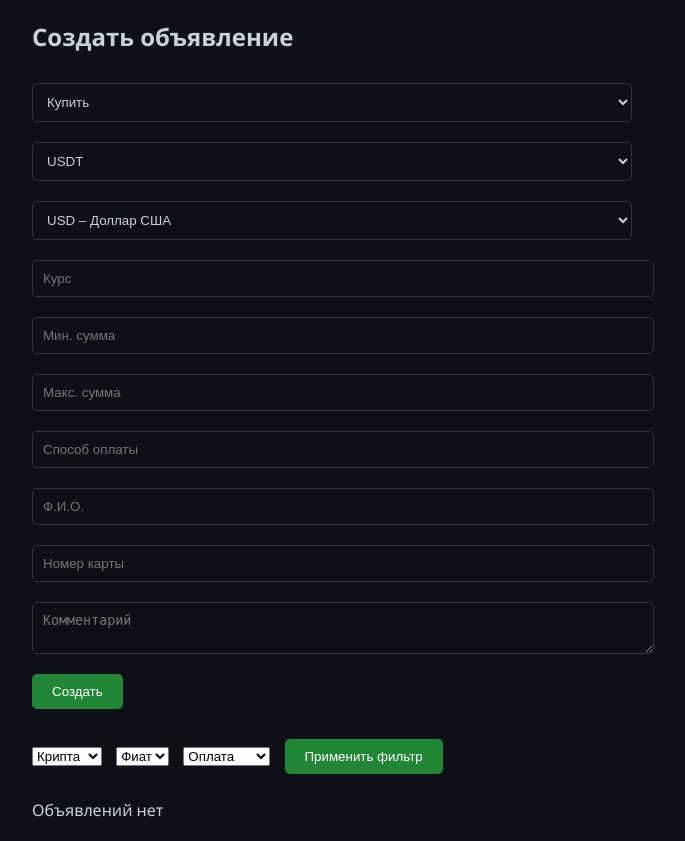
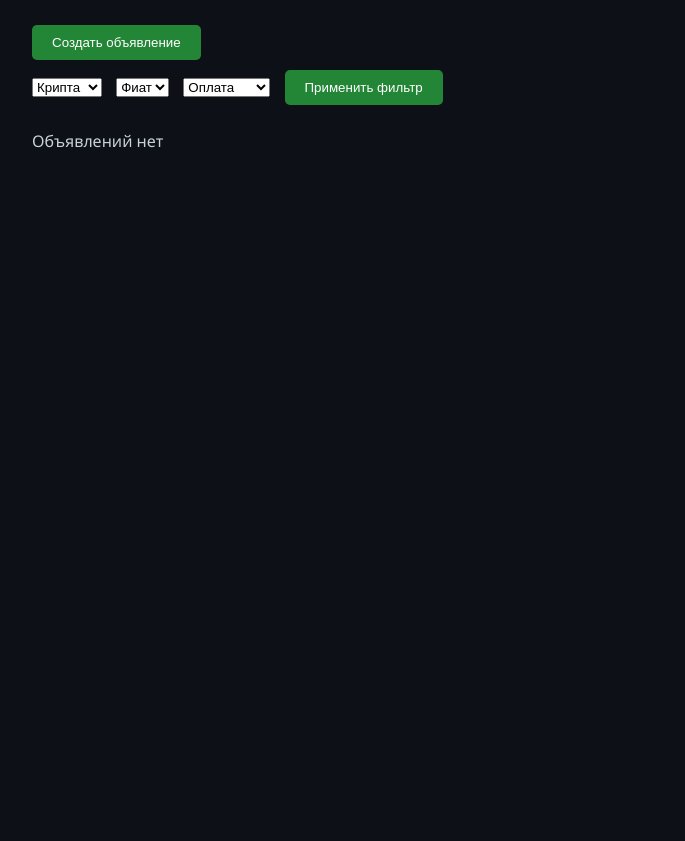
Before and after one commit to Yupara/P2pppppppppp, a FastAPI app: page /market in a window 1280 px wide. Shown: the part 64-905 px from the top of the page, without its empty margins (308-993 px from the left). After the commit the page ends 212 px from the top, so only its background shows below. Run offline with FastAPI, Linux system fonts and the light colour scheme.

Commit message:
Update market.html

```diff
--- a/templates/market.html
+++ b/templates/market.html
@@ -8,15 +8,11 @@
 <body class="dark-theme">
   <!-- Header с шестерёнкой -->
   <header class="header">
-    <div class="header-left">
-      <h1>Рынок P2P</h1>
-    </div>
-    <div class="header-right">
-      <button class="icon-btn" onclick="openUserSettings()">⚙️</button>
-    </div>
+    <div class="header-left"><h1>Рынок P2P</h1></div>
+    <div class="header-right"><button class="icon-btn" onclick="openUserSettings()">⚙️</button></div>
   </header>
 
-  <!-- Модальное окно настроек -->
+  <!-- Модалка настроек -->
   <div id="user-settings" class="modal">
     <div class="modal-content">
       <span class="close-btn" onclick="closeUserSettings()">✖️</span>
@@ -24,70 +20,35 @@
       <p><strong>Способ оплаты:</strong> Сбербанк, Тинькофф</p>
       <p><a href="/deposit">Пополнить кошелёк</a></p>
       <p><a href="/withdraw">Вывести средства</a></p>
-      <p><strong>Адрес кошелька:</strong> <a href="#">0x1234...abcd</a></p>
+      <p><strong>Кошелёк:</strong> <a href="#">0x1234...abcd</a></p>
     </div>
   </div>
 
   <div class="container">
-    <!-- Форма создания объявления -->
-    <section class="create-section">
-      <h2>Создать объявление</h2>
-      <form action="/create" method="post" class="form">
-        <select name="action" required>
-          <option value="buy">Купить</option>
-          <option value="sell">Продать</option>
-        </select>
-        <select name="crypto" required>
-          <option>USDT</option><option>BTC</option><option>ETH</option><option>TRUMP</option>
-        </select>
-        <select name="fiat" required>
-          <option>USD – Доллар США</option><option>EUR – Евро</option><option>GBP – Британский фунт</option>
-          <option>RUB – Российский рубль</option><option>UAH – Украинская гривна</option><option>KZT – Тенге</option>
-          <option>TRY – Лира</option><option>AED – Дирхам</option><option>NGN – Найра</option>
-          <option>INR – Рупия</option><option>VND – Донг</option><option>BRL – Реал</option>
-          <option>ARS – Песо</option><option>COP – Песо</option><option>PEN – Соль</option>
-          <option>MXN – Песо</option><option>CLP – Песо</option><option>ZAR – Рэнд</option>
-          <option>EGP – Фунт</option><option>GHS – Седи</option><option>KES – Шиллинг</option>
-          <option>MAD – Дирхам</option><option>PKR – Рупия</option><option>BDT – Така</option>
-          <option>LKR – Рупия</option><option>IDR – Рупия</option><option>THB – Бат</option>
-          <option>MYR – Ринггит</option><option>PHP – Песо</option><option>KRW – Вона</option>
-          <option>TJS – Сомони</option>
-        </select>
-        <input type="number" name="rate" step="0.0001" placeholder="Курс" required>
-        <input type="number" name="min_amount" step="0.0001" placeholder="Мин. сумма" required>
-        <input type="number" name="max_amount" step="0.0001" placeholder="Макс. сумма" required>
-        <input type="text" name="payment_method" placeholder="Способ оплаты" required>
-        <input type="text" name="full_name" placeholder="Ф.И.О." required>
-        <input type="text" name="card_number" placeholder="Номер карты" required>
-        <textarea name="comment" placeholder="Комментарий"></textarea>
-        <button class="btn" type="submit">Создать</button>
-      </form>
-    </section>
+    <a href="/create"><button class="btn">Создать объявление</button></a>
 
     <!-- Фильтры -->
-    <section class="filters">
-      <select id="f-crypto">
-        <option value="">Крипта</option><option>USDT</option><option>BTC</option><option>ETH</option><option>TRUMP</option>
-      </select>
-      <select id="f-fiat">
-        <option value="">Фиат</option><option>USD</option><option>EUR</option><option>GBP</option><option>RUB</option>
-      </select>
-      <select id="f-payment">
-        <option value="">Оплата</option><option>Сбербанк</option><option>Тинькофф</option><option>PayPal</option>
-      </select>
+    <div class="filters">
+      <select id="f-crypto"><option value="">Крипта</option><option>USDT</option><option>BTC</option><option>ETH</option><option>TRUMP</option></select>
+      <select id="f-fiat"><option value="">Фиат</option><option>USD</option><option>EUR</option><option>GBP</option><option>RUB</option></select>
+      <select id="f-payment"><option value="">Оплата</option><option>Сбербанк</option><option>Тинькофф</option><option>PayPal</option></select>
       <button class="btn" onclick="filterAds()">Применить фильтр</button>
-    </section>
+    </div>
 
     <!-- Список объявлений -->
     <ul id="ads-list" class="ads-list">
       {% for ad in ads %}
-      <li class="ad-card" data-crypto="{{ad.crypto}}" data-fiat="{{ad.fiat}}" data-payment="{{ad.payment_method}}">
+      <li class="ad-card"
+          data-crypto="{{ ad.crypto }}"
+          data-fiat="{{ ad.fiat }}"
+          data-payment="{{ ad.payment_method }}">
         <div class="ad-main">
-          <p><strong>{{ad.action|capitalize}}</strong> {{ad.amount}} {{ad.crypto}} → {{ad.fiat}} по {{ad.rate}}</p>
-          <p>Оплата: {{ad.payment_method}}</p>
+          <p><strong>{{ ad.action|capitalize }}</strong> {{ ad.amount }} {{ ad.crypto }} → {{ ad.fiat }} по {{ ad.rate }}</p>
+          <p>Оплата: {{ ad.payment_method }}</p>
+          <p><em>Лимиты: {{ ad.min_amount }} – {{ ad.max_amount }} {{ ad.fiat }}</em></p>
         </div>
         <div class="ad-footer">
-          <a href="/trade/{{ad.id}}"><button class="btn">Купить</button></a>
+          <a href="/trade/{{ ad.id }}"><button class="btn">Купить</button></a>
         </div>
       </li>
       {% else %}
```
